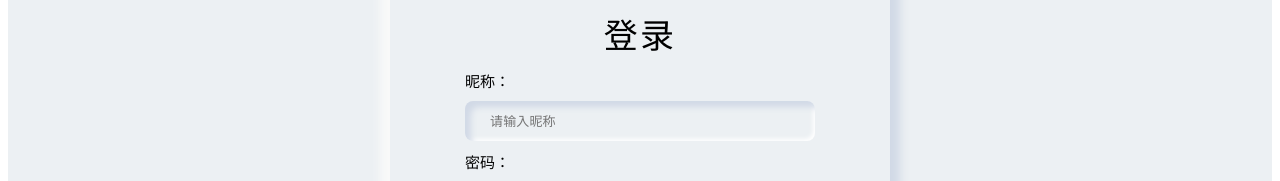
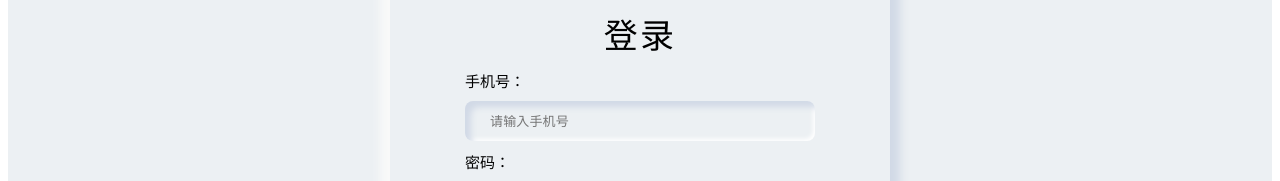
Before and after one commit to yuy7/Event-Management-System, a Vue app: page /login in a window 1280 px wide. Shown: the part 211-392 px from the top of the page. Built offline with nearby package versions, Linux system fonts and the light colour scheme.

Commit message:
修改界面

```diff
--- a/src/components/forget_password.vue
+++ b/src/components/forget_password.vue
@@ -3,8 +3,6 @@
         <div class="main">
             <form class="form" id="a-form" method="" action="./login">
               <h1 class="form_title title">忘记密码</h1>
-              <div class="form__label">昵称：</div>
-              <input class="form__input" type="text" placeholder="请输入昵称">
               <div class="form__label">手机号：</div>
               <div class="input-group">
                 <input class="form__input input-with-button" type="text" placeholder="请输入手机号码">
--- a/src/components/login.vue
+++ b/src/components/login.vue
@@ -3,8 +3,8 @@
         <div class="main">
             <form class="form" id="a-form" method="" action="">
               <h1 class="form_title title">登录</h1>
-              <div class="form__label">昵称：</div>
-              <input class="form__input" type="text" placeholder="请输入昵称">
+              <div class="form__label">手机号：</div>
+              <input class="form__input" type="text" placeholder="请输入手机号">
               <div class="form__label">密码：</div>
               <input class="form__input" type="password" placeholder="请输入密码">
               <button class="form__button button submit">提交</button>
```
